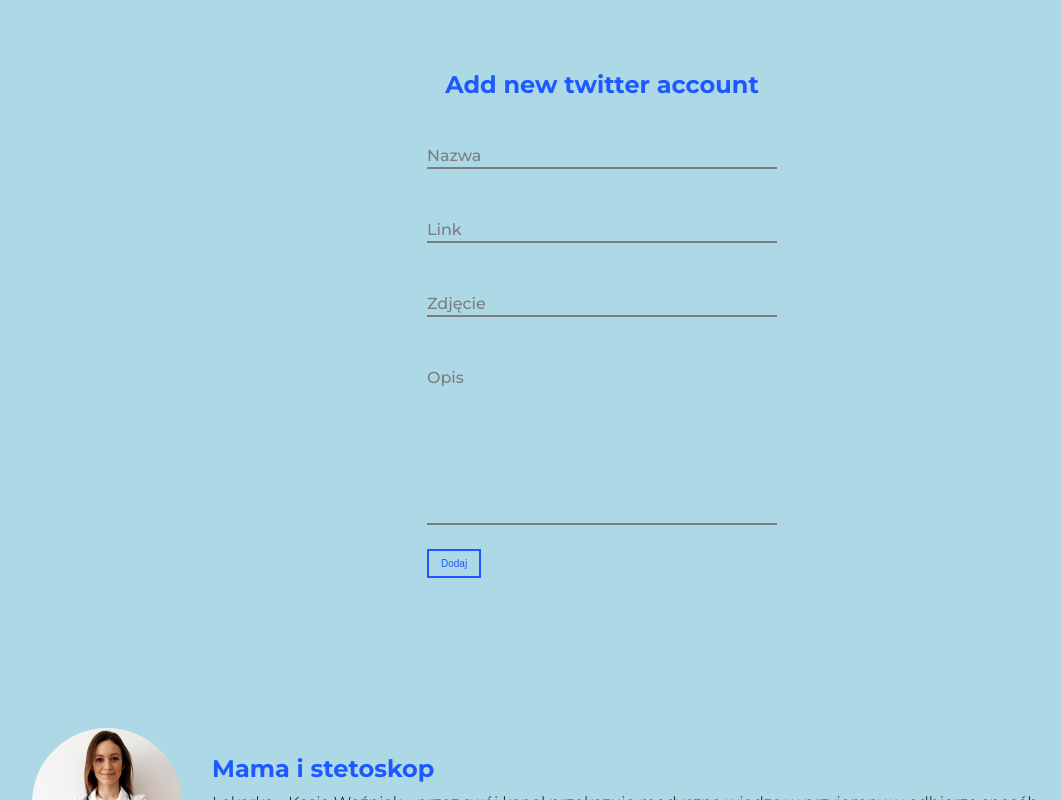
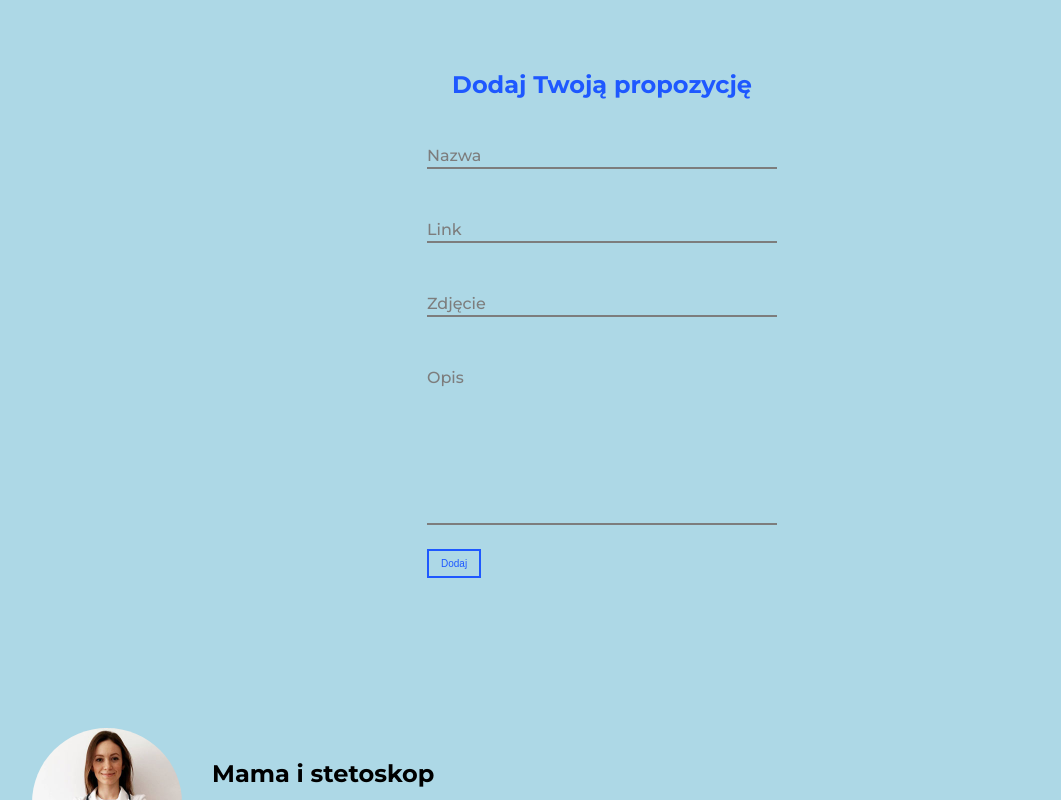
Before and after one commit to Anna-Jasica/Coronavirus, a React (Create React App) app in the folder react-test-create-react-app/: page / in a window 1280 px wide. Shown: the top 800 px of the page, without its empty margins (38-1099 px from the left). Built offline with nearby package versions, Linux system fonts and the light colour scheme.

Commit message:
create title component

```diff
--- a/react-test-create-react-app/src/components/Form/Form.js
+++ b/react-test-create-react-app/src/components/Form/Form.js
@@ -2,10 +2,11 @@ import React from "react";
 import styles from "./Form.module.scss";
 import Input from "../input/Input";
 import Button from "../Button/Button";
+import Title from "../Title/Title";
 
 const Form = ({ submitFn }) => (
     <div className={styles.wrapper}>
-        <h2>Add new twitter account</h2>
+        <Title>Dodaj Twoją propozycję</Title>
         <form autoComplete="off" className={styles.form} onSubmit={submitFn}>
             <Input name="name" label="Nazwa" maxLength={30} />
             <Input name="link" label="Link" />
--- a/react-test-create-react-app/src/components/ListWrapper/ListItem/ListItem.js
+++ b/react-test-create-react-app/src/components/ListWrapper/ListItem/ListItem.js
@@ -2,6 +2,7 @@ import React from "react";
 import PropTypes from "prop-types";
 import styles from "./ListItem.module.scss";
 import Button from "../../Button/Button";
+import Title from "../../Title/Title";
 
 const ListItem = ({ image, name, description, link }) => {
     const ImageTag = image ? "img" : "div";
@@ -14,7 +15,7 @@ const ListItem = ({ image, name, description, link }) => {
                 alt={name}
             />
             <div>
-                <h2 className={styles.name}>{name}</h2>
+                <Title>{name}</Title>
                 <p className={styles.description}>{description}</p>
                 <Button href={link}>Szczegóły</Button>
             </div>
--- a/react-test-create-react-app/src/components/ListWrapper/ListItem/ListItem.module.scss
+++ b/react-test-create-react-app/src/components/ListWrapper/ListItem/ListItem.module.scss
@@ -32,11 +32,7 @@
     background: grey;
 }
 
-.name {
-    margin: 0;
-    color: #1e58ff;
-    font-weight: 700;
-}
+
 
 .description {
     margin: 10px 0 20px;
--- /dev/null
+++ b/react-test-create-react-app/src/components/Title/Title.js
@@ -0,0 +1,6 @@
+import React from "react";
+import styles from "./Title.module.scss";
+
+const Title = ({ children }) => <h2 className={styles.name}>{children}</h2>;
+
+export default Title;
--- /dev/null
+++ b/react-test-create-react-app/src/components/Title/Title.module.scss
@@ -0,0 +1,5 @@
+.title {
+    margin: 0;
+    color: #1e58ff;
+    font-weight: 700;
+}
```
